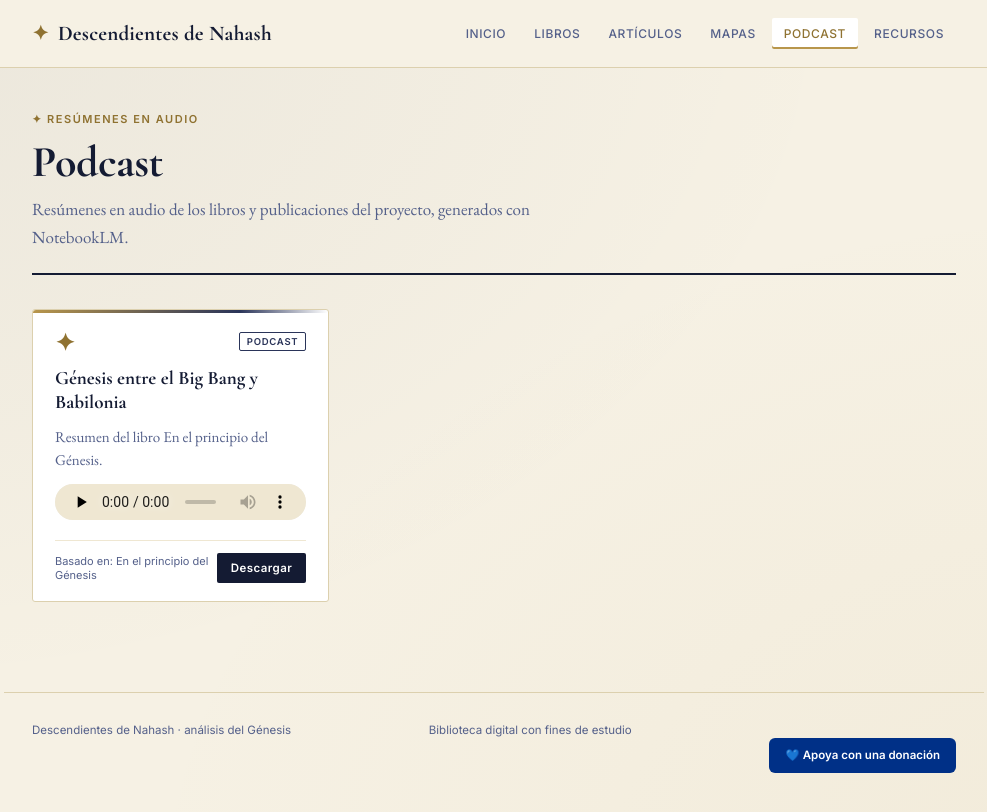
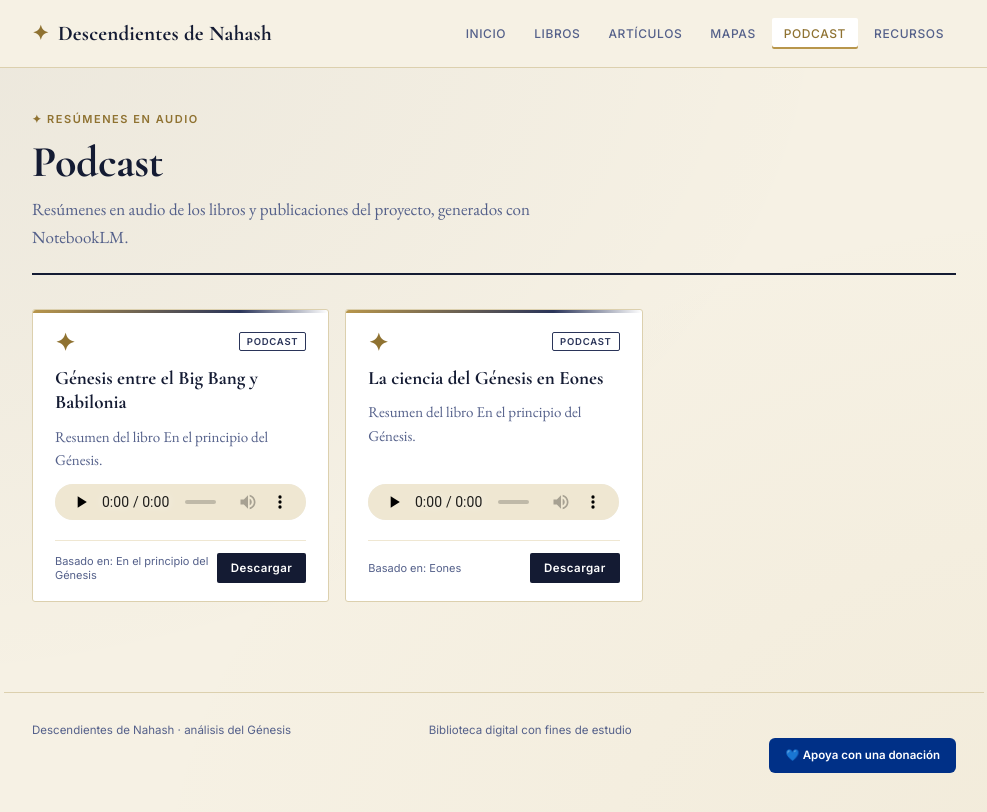
Before and after one commit to Dskartes/DescendientesdeNahash, a Jekyll site: the page built from podcast.md, in a window 1280 px wide. Shown: the top 812 px of the page, without its empty margins (146-1133 px from the left). Built offline with Jekyll 4.4.1, drawn with Linux system fonts in a browser that asks for light colours.

Commit message:
Add podcast card for 'La ciencia del Génesis en Eones'
Added a new podcast card for 'La ciencia del Génesis en Eones' with audio controls and download link.

```diff
--- a/podcast.md
+++ b/podcast.md
@@ -22,7 +22,22 @@
       <a class="card-btn" href="{{ '/podcast/Génesis_entre_el_Big_Bang_y_Babilonia.mp3' | relative_url }}" download>Descargar</a>
     </div>
   </div>
-
+<div class="card">
+    <div class="card-top">
+      <div class="card-mark">✦</div>
+      <div class="card-tag">Podcast</div>
+    </div>
+    <h3 class="card-title">La ciencia del Génesis en Eones</h3>
+    <p class="card-desc">Resumen del libro En el principio del Génesis.</p>
+    <audio class="card-audio" controls preload="none">
+      <source src="{{ '/podcast/La_ciencia_del_Génesis_en_Eones.mp3' | relative_url }}" type="audio/mpeg">
+      Tu navegador no soporta audio HTML5.
+    </audio>
+    <div class="card-meta">
+      <span class="card-info">Basado en: Eones</span>
+      <a class="card-btn" href="{{ '/podcast/La_ciencia_del_Génesis_en_Eones.mp3' | relative_url }}" download>Descargar</a>
+    </div>
+  </div>
 </div>
 
 <!--
```
